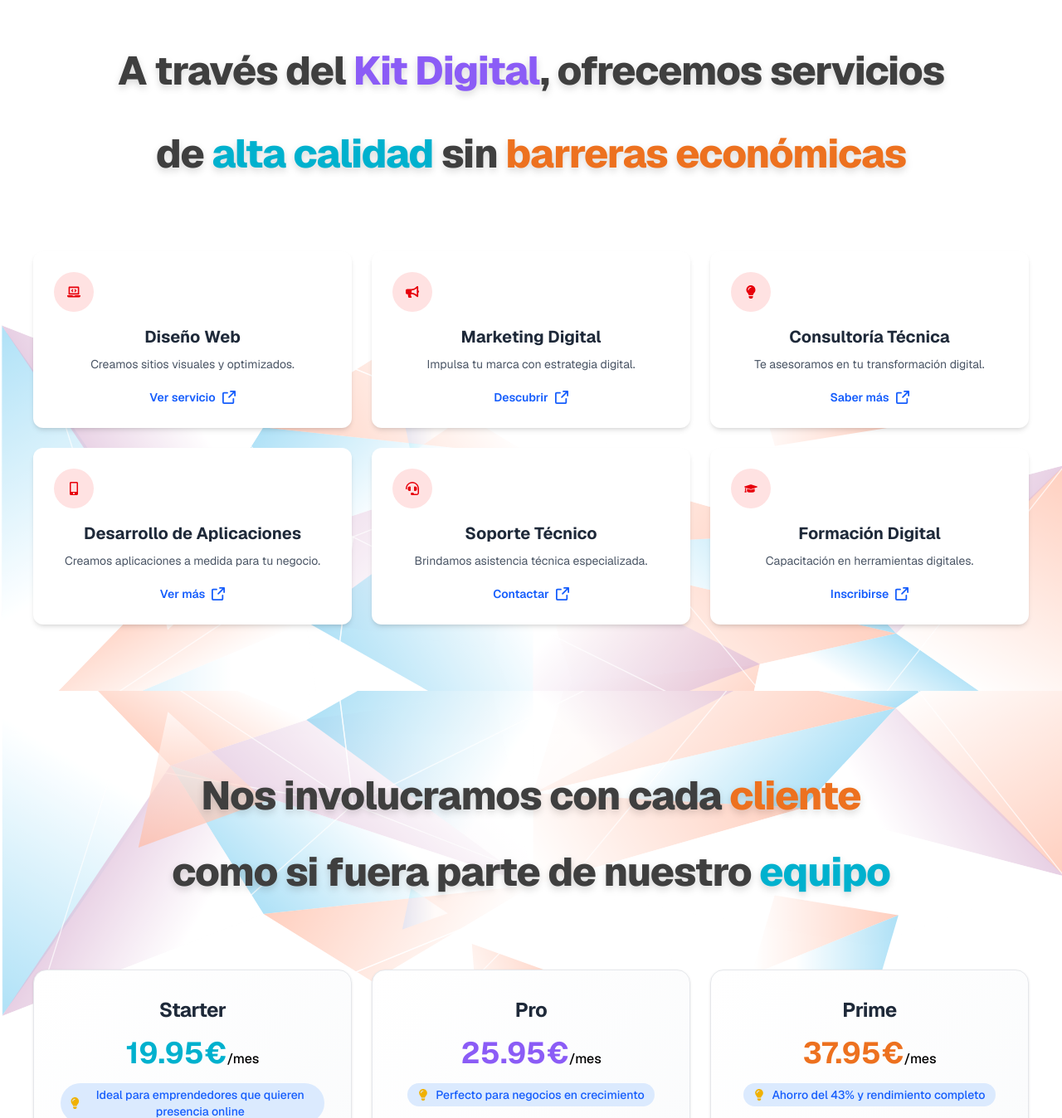
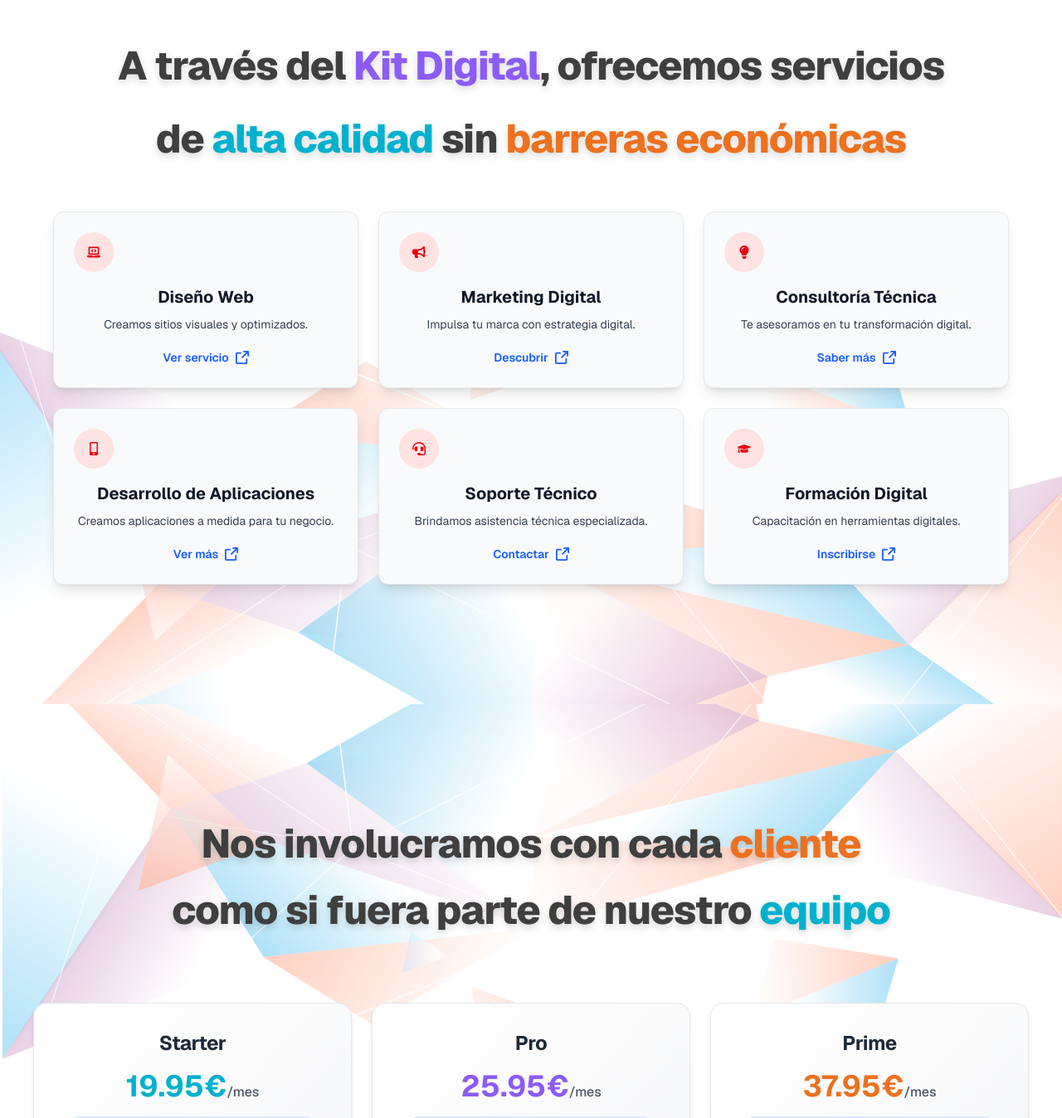
Before and after one commit to DevelopRobootics/XYZ, a Next.js app: page / in a window 1280 px wide. Shown: the part 1402-2750 px from the top of the page at 83% size. Built offline with nearby package versions, Linux system fonts and the light colour scheme.

Commit message:
feat: enhance Home page layout and styling; improve Footer and Header responsiveness; update Card components for better accessibility and design consistency

```diff
--- a/src/app/page.js
+++ b/src/app/page.js
@@ -9,27 +9,21 @@
 import Carrusel3D from "@/components/carousel/Carrusel3D";
 export default function Home() {
     return (
-        <div className="font-sans bg-white text-black min-h-screen  pb-20">
-            <main className="grid  items-center text-center">
+        <div className="font-sans bg-white text-black dark:bg-gray-900 dark:text-white min-h-screen pb-20">
+            <main className="grid items-center text-center">
 
+                {/* Encabezado con degradado */}
                 <section className="relative bg-gradient-to-b from-white to-gray-50 dark:from-gray-900 dark:to-gray-800 text-center">
-                    {/* Logo */}
                     <DotPatternBackground />
-
                 </section>
 
-                {/* Galerías de imágenes */}
+                {/* Galería de imágenes */}
                 <section className="px-4 md:py-8 md:space-y-8">
-                    {/* Primera fila */}
                     <div className="grid grid-cols-2 sm:grid-cols-3 md:grid-cols-4 gap-4">
                         <CardImage src="/designer.jpg" />
                         <CardImage src="/designer2.jpg" />
                         <CardImage src="/plan.jpg" />
                         <CardImage src="/meeting.jpg" />
-                    </div>
-
-                    {/* Segunda fila */}
-                    <div className="hidden sm:grid grid-cols-1 sm:grid-cols-3 md:grid-cols-4 gap-4">
                         <CardImage src="/super.jpg" />
                         <CardImage src="/worker.jpg" />
                         <CardImage src="/worker2.jpg" />
@@ -37,23 +31,23 @@
                     </div>
                 </section>
 
-
-                {/* Kit Digital sección */}
-                <section className="relative bg-cover bg-center bg-no-repeat bg-[url('/test_opacidad1.svg')] px-4 py-12 sm:py-16 md:py-20">
-                    <div className="max-w-7xl mx-auto text-center space-y-6 sm:space-y-8 py-12 md:space-y-10 px-2 sm:px-6">
-                        <h1 className="text-3xl sm:text-4xl md:text-5xl font-extrabold leading-tight tracking-tight text-[#3F3F3F] drop-shadow-lg dark:text-white">
+                {/* Sección Kit Digital */}
+                <section className="relative bg-cover bg-center bg-no-repeat bg-[url('/test_opacidad1.svg')] px-4 py-12 sm:py-16 md:py-24 dark:bg-gray-900">
+                    {/* Contenido principal */}
+                    <div className="relative max-w-7xl mx-auto text-center space-y-6 sm:space-y-8 py-12 md:space-y-10 px-2 sm:px-6 z-10">
+                        {/* Títulos */}
+                        <h1 className="text-3xl sm:text-4xl md:text-5xl font-extrabold tracking-tight text-[#3F3F3F] dark:text-white drop-shadow-lg">
                             A través del <span className="text-[#8B5CF6]">Kit Digital</span>, ofrecemos servicios
                         </h1>
-                        <h1 className="text-3xl sm:text-4xl md:text-5xl font-extrabold leading-tight tracking-tight text-[#3F3F3F] drop-shadow-lg dark:text-white">
+                        <h1 className="text-3xl sm:text-4xl md:text-5xl font-extrabold tracking-tight text-[#3F3F3F] dark:text-white drop-shadow-lg ">
                             de <span className="text-[#00B1CE]">alta calidad</span> sin <span className="text-[#ED711F]">barreras económicas</span>
                         </h1>
 
-                    </div>
-
-                    <div className="mt-10 grid grid-cols-1 sm:grid-cols-2 lg:grid-cols-3 gap-6 px-2 sm:px-6 max-w-7xl mx-auto">
-                        {servicios.map((item, index) => (
+                        {/* Tarjetas de servicios */}
+                        <div className="mt-10 grid grid-cols-1 sm:grid-cols-2 lg:grid-cols-3 gap-6 px-2 sm:px-6 pt-6">
+                            {servicios.map((item, i) => (
                                 <CardServiceList
-                                key={index}
+                                    key={i}
                                     icon={item.icon()}
                                     title={item.title}
                                     message={item.message}
@@ -62,30 +56,26 @@
                                 />
                             ))}
                         </div>
+                    </div>
 
-                    {/* Overlay opcional para contraste */}
-                    <div className="absolute inset-0 bg-black/40 z-[-1]" />
                 </section>
 
 
-                {/* Cards de servicios: oculto en móviles */}
-                <section className="relative bg-cover bg-center bg-no-repeat bg-[url('/test_opacidad2.svg')] px-4 py-12">
-                    {/* Mensaje adicional */}
+                {/* Cards de tarifas */}
+                <section className="relative bg-cover bg-center bg-no-repeat bg-[url('/test_opacidad2.svg')] px-4 py-12 sm:py-16 md:py-24 dark:bg-gray-900">
                     <div className="max-w-6xl mx-auto text-center px-4 md:px-0 py-12 space-y-6 md:space-y-8">
-                        <h1 className="text-3xl sm:text-4xl md:text-5xl font-extrabold leading-tight tracking-tight text-[#3F3F3F] drop-shadow-lg dark:text-white">
+                        <h1 className="text-3xl sm:text-4xl md:text-5xl font-extrabold tracking-tight text-[#3F3F3F] dark:text-white drop-shadow-lg">
                             Nos involucramos con cada <span className="text-[#ED711F]">cliente</span>
                         </h1>
-                        <h1 className="text-3xl sm:text-4xl md:text-5xl font-extrabold leading-tight tracking-tight text-[#3F3F3F] drop-shadow-lg dark:text-white">
+                        <h1 className="text-3xl sm:text-4xl md:text-5xl font-extrabold tracking-tight text-[#3F3F3F] dark:text-white drop-shadow-lg">
                             como si fuera parte de nuestro <span className="text-[#00B1CE]">equipo</span>
                         </h1>
-
                     </div>
 
-                    {/* Tarjetas de tarifas */}
                     <div className="mt-10 grid grid-cols-1 sm:grid-cols-2 lg:grid-cols-3 gap-6 px-2 sm:px-6 max-w-7xl mx-auto">
-                        {tarifas.map((plan, index) => (
+                        {tarifas.map((plan, i) => (
                             <PricingCard
-                                key={index}
+                                key={i}
                                 title={plan.title}
                                 price={plan.price}
                                 priceColor={plan.priceColor}
@@ -93,23 +83,19 @@
                                 features={plan.features}
                             />
                         ))}
-
                     </div>
                 </section>
 
-
-                <section className="bg-black py-16 min-h-auto px-4">
+                {/* Sección de FAQ */}
+                <section className="bg-gray-900 py-16 px-4">
                     <h1 className="text-3xl sm:text-6xl text-center mb-6 font-bold text-transparent bg-clip-text bg-gradient-to-r from-indigo-600 via-blue-300 to-rose-400">
                         Preguntas y Respuestas
                     </h1>
-
                     <QandA />
                 </section>
-                {/* <section><Carrusel3D /></section> */}
 
-
+                {/* <Carrusel3D /> */}
             </main>
-
         </div>
     );
 }
--- a/src/components/QandA.js
+++ b/src/components/QandA.js
@@ -32,7 +32,7 @@
         <div key={index}>
           <button
             onClick={() => toggle(index)}
-            className="flex justify-between items-center w-full p-4 text-left font-semibold text-indigo-300 dark:bg-gray-900 dark:text-[#8B5CF6] hover:bg-gray-800 transition duration-300 ease-in-out"
+            className="flex justify-between items-center w-full p-4 text-left font-semibold text-indigo-300 dark:text-blue-200 dark:bg-gray-900 dark:text-[#8B5CF6] hover:bg-gray-800 transition duration-300 ease-in-out"
           >
             <span>{item.question}</span>
             <svg
--- a/src/components/cards/CardServiceList.js
+++ b/src/components/cards/CardServiceList.js
@@ -1,24 +1,30 @@
-export default function CardServiceList({ icon, title, message, linkText = "Ver más", linkUrl = "#" }) {
+export default function CardServiceList({
+  icon,
+  title,
+  message,
+  linkText = "Ver más",
+  linkUrl = "#",
+}) {
   return (
-        <div className="group relative max-w-sm p-6 bg-white dark:bg-gray-900 border border-transparent rounded-xl shadow-md transition-transform duration-300 hover:-translate-y-1 hover:shadow-xl overflow-hidden">
+    <div className="group relative max-w-sm p-6 bg-gray-50 dark:bg-gray-800 border border-gray-200 dark:border-gray-700 rounded-xl shadow-lg transition-transform duration-300 hover:-translate-y-1 hover:shadow-xl overflow-hidden">
 
-            <div className="flex items-center justify-center w-12 h-12 rounded-full bg-red-100 text-red-600 mb-4">
+      <div className="flex items-center justify-center w-12 h-12 rounded-full bg-red-100 text-red-600 dark:bg-red-200 mb-4">
         {icon}
       </div>
 
       <a href={linkUrl}>
-                <h5 className="text-xl font-bold text-gray-800 dark:text-white mb-2 group-hover:text-red-600 transition-colors duration-200">
+        <h5 className="text-xl font-bold text-gray-900 dark:text-white mb-2 group-hover:text-red-500 transition-colors duration-200">
           {title}
         </h5>
       </a>
 
-            <p className="text-sm text-gray-600 dark:text-gray-400 mb-4 leading-relaxed">
+      <p className="text-sm text-gray-700 dark:text-gray-300 mb-4 leading-relaxed">
         {message}
       </p>
 
       <a
         href={linkUrl}
-                className="inline-flex items-center text-blue-600 hover:text-blue-800 font-semibold text-sm transition-colors duration-200"
+        className="inline-flex items-center text-blue-600 dark:text-blue-400 hover:text-blue-800 dark:hover:text-blue-300 font-semibold text-sm transition-colors duration-200"
       >
         {linkText}
         <svg
@@ -36,7 +42,6 @@
           />
         </svg>
       </a>
-
     </div>
   );
 }
--- a/src/components/cards/PricingCard.js
+++ b/src/components/cards/PricingCard.js
@@ -1,20 +1,30 @@
 import { FaLightbulb } from 'react-icons/fa';
 
-export default function PricingCard({ title, price, priceColor = "#8B5CF6", features = [], savings = "" }) {
+export default function PricingCard({
+  title,
+  price,
+  priceColor = "#8B5CF6",
+  features = [],
+  savings = "",
+}) {
   return (
-    <div className="flex flex-col justify-between bg-gradient-to-br from-white to-gray-50 dark:from-gray-900 dark:to-gray-800 border border-gray-200 dark:border-gray-700 rounded-2xl shadow-sm hover:shadow-lg transition-all duration-300 p-8 text-gray-800 dark:text-white">
+    <div className="flex flex-col justify-between bg-gradient-to-br from-white to-gray-100 dark:from-gray-900 dark:to-gray-800 border border-gray-200 dark:border-gray-700 rounded-2xl shadow-md hover:shadow-lg transition-all duration-300 p-8 text-gray-800 dark:text-white">
+
       <div className="space-y-4">
         <h3 className="text-2xl font-bold tracking-tight">{title}</h3>
-        <p className="text-4xl font-bold text-black dark:text-white">
+
+        <p className="text-4xl font-bold">
           <span style={{ color: priceColor }}>{price}</span>
-          <span className="text-base font-medium">/mes</span>
+          <span className="text-base font-medium text-gray-600 dark:text-gray-400">/mes</span>
         </p>
+
         {savings && (
-          <p className="text-sm text-blue-600 bg-blue-100 px-3 py-1 rounded-full inline-flex items-center gap-2 mb-4 font-medium">
-            <FaLightbulb className="text-yellow-500" /> {savings}
+          <p className="text-sm text-blue-700 bg-blue-100 px-3 py-1 rounded-full inline-flex items-center gap-2 mb-4 font-medium">
+            <FaLightbulb className="text-yellow-500 drop-shadow-sm" /> {savings}
           </p>
         )}
-        <ul className="space-y-1 text-sm text-gray-600 dark:text-gray-300">
+
+        <ul className="space-y-1 text-sm text-gray-700 dark:text-gray-300">
           {features.map((feature, index) => (
             <li key={index} className="flex items-center gap-2">
               <span className="text-blue-500">•</span> {feature}
@@ -23,7 +33,7 @@
         </ul>
       </div>
 
-      <button className="mt-8 text-center bg-black dark:bg-white text-white dark:text-black rounded-full py-2 px-5 text-sm font-semibold hover:opacity-90 transition-opacity">
+      <button className="mt-8 text-center bg-blue-600 hover:bg-blue-700 text-white rounded-full py-2 px-6 text-sm font-semibold transition-colors">
         Ver desglose
       </button>
     </div>
```
Also changed, not shown: src/components/Footer.js (+6 -6 lines), src/components/Header.js (+7 -8 lines), src/components/pattern/DotPatternBackground.js (+11 -11 lines). Lines whose indentation alone changed are shown as unchanged.
